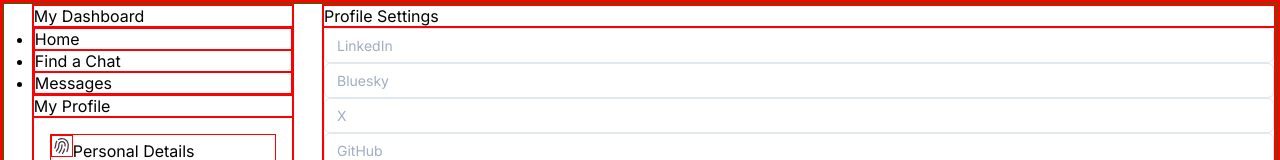
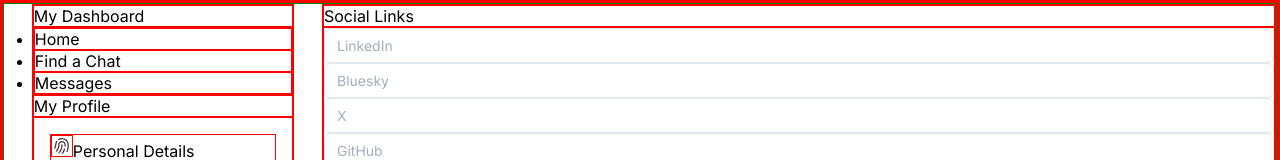
Before and after one commit to vishalicious213/coffee-chat, a React (Vite) app: page / in a window 1280 px wide. Both pictures are taken after a click on the item "Social Links". Shown: the top 160 px of the page. Built offline with nearby package versions, Linux system fonts and the light colour scheme.

Commit message:
updated personal-details & social-links with headings

```diff
--- a/src/components/features/profile-settings/personal-details.jsx
+++ b/src/components/features/profile-settings/personal-details.jsx
@@ -25,6 +25,7 @@ const PersonalDetails = () => {
 
     return (
         <form className="form-container">
+            <h2>Profile Settings</h2>
             <Avatar />
             <div className="form-row">
                 <div className="form-group">
--- a/src/components/features/profile-settings/social-links.jsx
+++ b/src/components/features/profile-settings/social-links.jsx
@@ -24,6 +24,8 @@ const SocialLinks = () => {
     }
 
     return (
+        <>
+        <h2>Social Links</h2>
         <form>
             <input
                 type="text"
@@ -68,6 +70,7 @@ const SocialLinks = () => {
                 value={formData.blog}
             />
         </form>
+        </>
     )
 }
 
--- a/src/components/layout/navbar/navbar.jsx
+++ b/src/components/layout/navbar/navbar.jsx
@@ -60,7 +60,6 @@ const Navbar = () => {
                     </li>
                 </ul>
 
-
                 <ul>
                     <li>Support</li>
                 </ul>
@@ -75,12 +74,10 @@ const Navbar = () => {
             </section>
 
             <section id="profile-settings-tool" className="profile-settings-tool">
-            <h1>Profile Settings</h1>
-            {setting === "details" ? <PersonalDetails />
-            : setting === "availability" ? <AvailabilitySelector />
-            : setting === "social" ? <SocialLinks />
-            : null}
-
+                {setting === "details" ? <PersonalDetails />
+                : setting === "availability" ? <AvailabilitySelector />
+                : setting === "social" ? <SocialLinks />
+                : null}
             </section>
         </section>
     )
```
